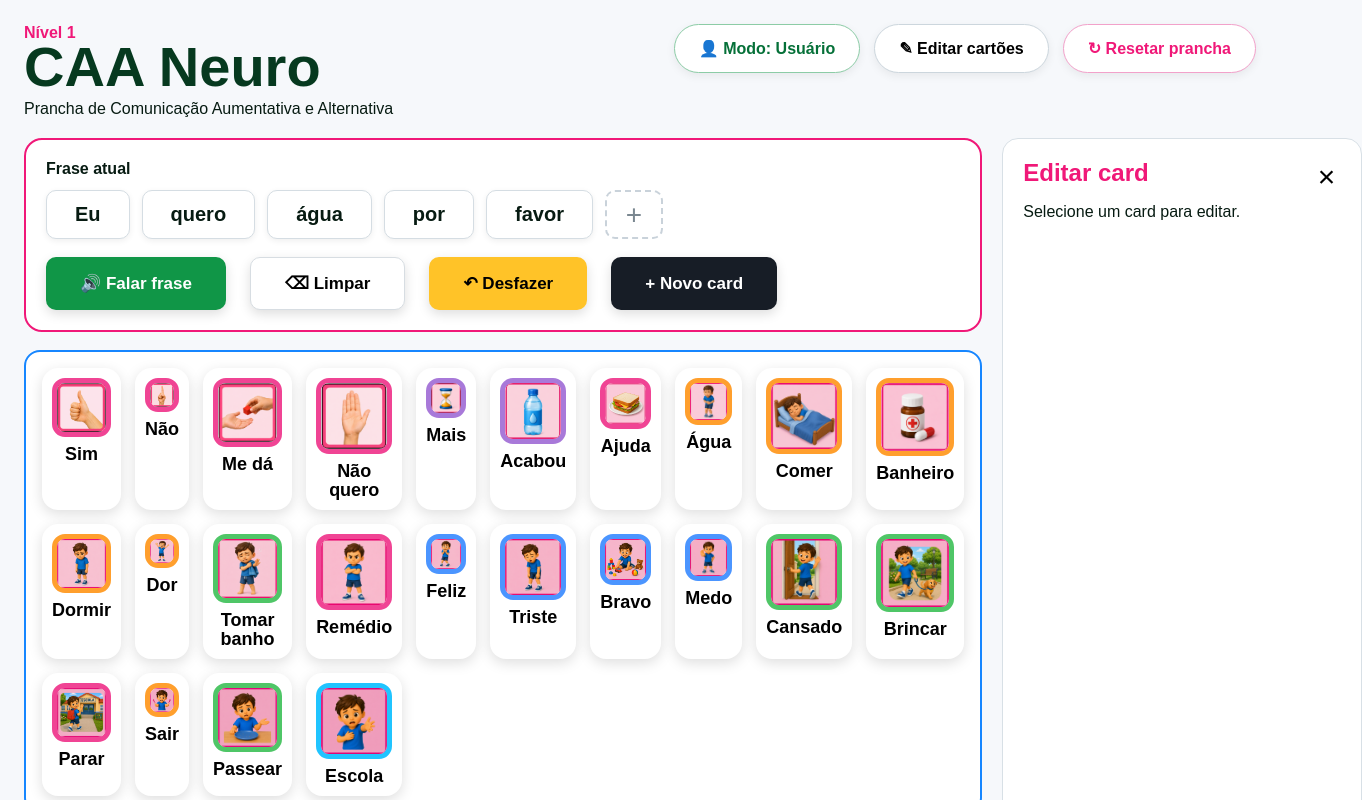
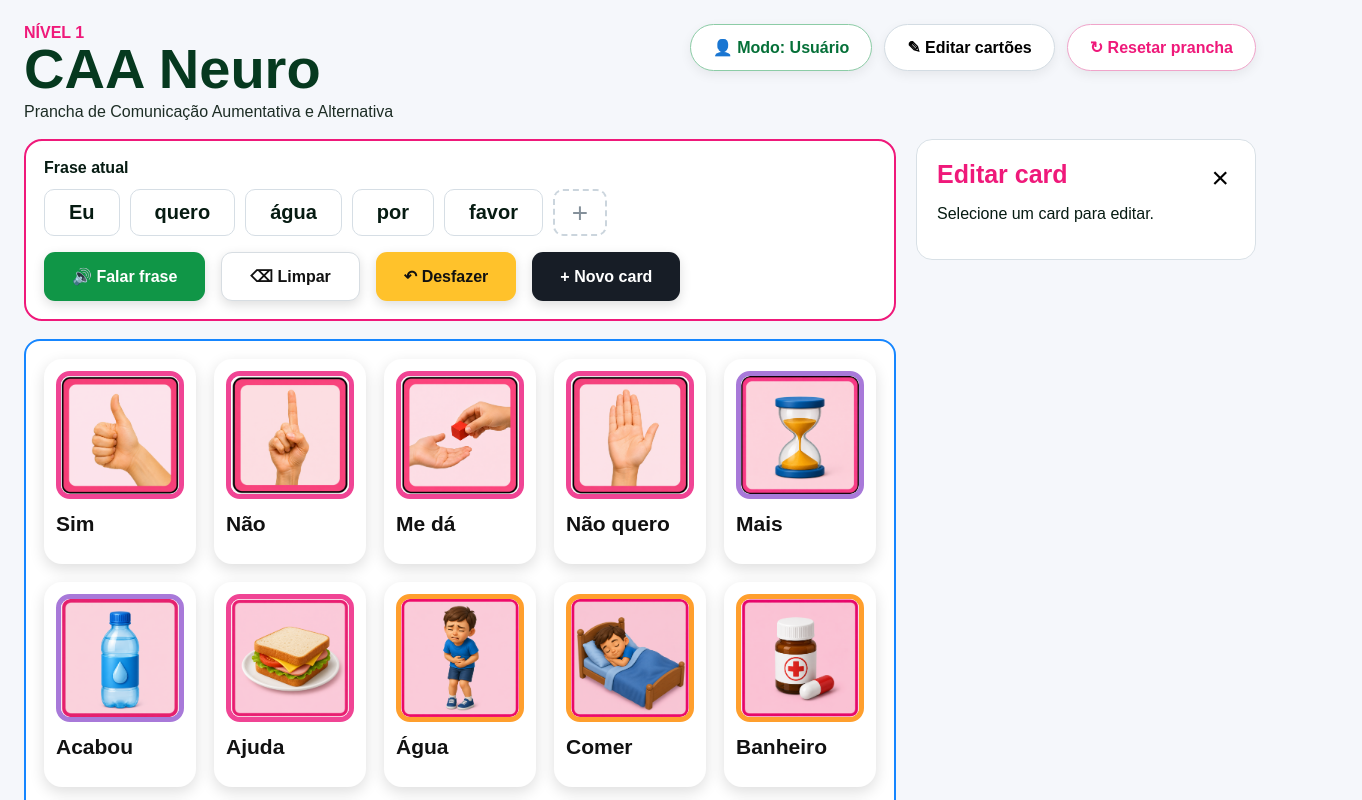
Before and after one commit to andreajoa/CAA-NEURO, a Next.js app: page / in a window 1280 px wide. Shown: the top 800 px of the page, 1362 px wide, since content can reach past the window. Built offline with nearby package versions, Linux system fonts and the light colour scheme.

Commit message:
Fix card sizing alignment and hover glow animation

```diff
--- a/app/globals.css
+++ b/app/globals.css
@@ -1,49 +1,142 @@
-body{margin:0;background:#f6f8fb;font-family:Arial,Helvetica,sans-serif;color:#071b12}
 *{box-sizing:border-box}
+html,body{margin:0;background:#f5f7fb;font-family:Arial,Helvetica,sans-serif;color:#061b12}
 button{font-family:inherit;cursor:pointer}
 
-.caa-page{max-width:1760px;margin:auto;padding:24px}
-.caa-header{display:flex;justify-content:space-between;align-items:flex-start;margin-bottom:20px}
-.caa-level{font-weight:900;color:#f01878}
-.caa-title{font-size:56px;line-height:.9;margin:0;color:#06391f}
-.caa-subtitle{font-size:16px;margin-top:8px}
-.caa-actions{display:flex;gap:14px;flex-wrap:wrap}
-.caa-pill{background:white;border:1px solid #ccd6dd;border-radius:999px;padding:14px 24px;font-weight:900;font-size:16px;box-shadow:0 3px 10px #0001}
+.caa-page{max-width:1500px;margin:0 auto;padding:24px}
+.caa-header{display:flex;justify-content:space-between;align-items:flex-start;margin-bottom:18px}
+.caa-title{font-size:56px;margin:0;color:#06391f;line-height:.95}
+.caa-level{font-weight:900;color:#ef197a;text-transform:uppercase}
+.caa-subtitle{font-size:16px;margin-top:8px;color:#1d2d25}
+.caa-actions{display:flex;gap:12px;flex-wrap:wrap}
+.caa-pill{background:white;border:1px solid #d3dce3;border-radius:999px;padding:13px 22px;font-weight:900;font-size:16px;box-shadow:0 4px 12px #0001}
 .caa-pill-green{color:#057038;border-color:#8ccca6}
-.caa-pill-pink{color:#f01878;border-color:#f2a1ca}
+.caa-pill-pink{color:#ef197a;border-color:#f0a4ca}
 
-.caa-layout{display:grid;grid-template-columns:1fr 360px;gap:20px}
-.caa-phrase{background:white;border:2px solid #f01878;border-radius:18px;padding:20px;margin-bottom:18px}
+.caa-layout{display:grid;grid-template-columns:minmax(0,1fr) 340px;gap:20px;align-items:start}
+.caa-phrase{background:white;border:2px solid #ef197a;border-radius:18px;padding:18px;margin-bottom:18px}
 .caa-phrase-title{font-weight:900;margin-bottom:12px}
-.caa-words{display:flex;gap:12px;flex-wrap:wrap;margin-bottom:18px}
-.caa-word{background:white;border:1px solid #d5dde3;border-radius:10px;padding:12px 28px;font-size:20px;font-weight:900;box-shadow:0 2px 6px #0001}
-.caa-plus{border:2px dashed #c9d2da;background:white;border-radius:10px;width:58px;font-size:28px;color:#7a8790}
-.caa-buttons{display:flex;gap:24px;flex-wrap:wrap}
-.caa-btn{border:0;border-radius:10px;padding:15px 34px;font-size:17px;font-weight:900;box-shadow:0 4px 12px #0002}
+.caa-words{display:flex;gap:10px;flex-wrap:wrap;margin-bottom:16px}
+.caa-word{background:white;border:1px solid #d6dee5;border-radius:10px;padding:11px 24px;font-size:20px;font-weight:900}
+.caa-plus{width:54px;border:2px dashed #cbd5dd;background:white;border-radius:10px;font-size:28px;color:#84909a}
+.caa-buttons{display:flex;gap:16px;flex-wrap:wrap}
+.caa-btn{border:0;border-radius:11px;padding:14px 28px;font-weight:900;font-size:16px;box-shadow:0 4px 12px #0002}
 .caa-green{background:#109647;color:white}
-.caa-yellow{background:#ffc328}
+.caa-yellow{background:#ffc22b;color:#111}
 .caa-dark{background:#171d26;color:white}
-.caa-white{background:white;border:1px solid #d7dde2}
+.caa-white{background:white;border:1px solid #d7dde2;color:#111}
 
-.caa-board{background:white;border:2px solid #1686ff;border-radius:16px;padding:16px}
-.caa-grid{display:grid;grid-template-columns:repeat(10,1fr);gap:14px}
+.caa-board{background:white;border:2px solid #1686ff;border-radius:16px;padding:18px}
+.caa-grid{
+  display:grid;
+  grid-template-columns:repeat(auto-fill,minmax(145px,1fr));
+  gap:18px;
+  align-items:stretch;
+}
 
-.caa-card{position:relative;border-radius:16px;padding:3px;background:#fff;box-shadow:0 4px 14px #0002}
-.caa-card:before{content:"";position:absolute;inset:-3px;border-radius:18px;background:conic-gradient(#ff3b93,#7b61ff,#20d7ff,#62e36d,#ffbd2e,#ff3b93);opacity:0;transition:.2s}
-.caa-card:hover:before,.caa-card.active:before{opacity:1;animation:caa-spin 1.4s linear infinite}
-.caa-card-inner{position:relative;background:white;border-radius:14px;padding:7px;z-index:1}
-.caa-img{aspect-ratio:1/1;border:5px solid var(--cat,#f04494);border-radius:13px;overflow:hidden;background:#ffe6f1}
-.caa-img img{width:100%;height:100%;object-fit:cover;display:block}
-.caa-label{text-align:center;font-size:18px;font-weight:900;padding-top:8px;line-height:1.05}
-.caa-card-tools{display:none;gap:5px;margin-top:6px}
+.caa-card{
+  position:relative;
+  width:100%;
+  height:205px;
+  border-radius:18px;
+  padding:4px;
+  background:white;
+  box-shadow:0 5px 15px #0002;
+  overflow:visible;
+}
+
+.caa-card::before{
+  content:"";
+  position:absolute;
+  inset:-4px;
+  border-radius:22px;
+  background:conic-gradient(from 0deg,#ff2f92,#ffffff,#23d7ff,#8b5cff,#ffcc30,#ff2f92);
+  opacity:0;
+  transition:opacity .18s ease;
+  z-index:0;
+}
+
+.caa-card:hover::before,
+.caa-card.active::before{
+  opacity:1;
+  animation:caa-spin 1.2s linear infinite;
+  filter:drop-shadow(0 0 10px #ff48a6) drop-shadow(0 0 16px #23d7ff);
+}
+
+.caa-card-inner{
+  position:relative;
+  z-index:1;
+  height:100%;
+  background:white;
+  border-radius:15px;
+  padding:8px;
+  display:flex;
+  flex-direction:column;
+}
+
+.caa-card-button{
+  background:transparent;
+  border:0;
+  padding:0;
+  width:100%;
+  flex:1;
+  display:flex;
+  flex-direction:column;
+}
+
+.caa-img{
+  width:100%;
+  aspect-ratio:1/1;
+  border:5px solid var(--cat,#f04494);
+  border-radius:14px;
+  overflow:hidden;
+  background:#ffe6f1;
+  flex-shrink:0;
+}
+
+.caa-img img{
+  width:100%;
+  height:100%;
+  object-fit:cover;
+  display:block;
+}
+
+.caa-label{
+  min-height:42px;
+  display:flex;
+  align-items:center;
+  justify-content:center;
+  text-align:center;
+  font-size:21px;
+  font-weight:900;
+  line-height:1.02;
+  padding-top:7px;
+  color:#111;
+}
+
+.caa-card-tools{
+  display:none;
+  grid-template-columns:1fr 1fr;
+  gap:6px;
+  margin-top:6px;
+}
+
+.caa-editing .caa-card{height:244px}
 .caa-editing .caa-card-tools{display:grid}
-.caa-small{border:1px solid #ddd;background:#f5f5f5;border-radius:7px;padding:6px;font-size:11px;font-weight:900}
 
-.caa-side{background:white;border:1px solid #d8e0e6;border-radius:16px;padding:20px}
-.caa-side h2{margin:0 0 16px;color:#f01878}
-.caa-close{float:right;border:0;background:white;font-size:30px}
-.caa-preview{width:220px;margin:18px auto;position:relative;border-radius:22px;padding:8px}
-.caa-preview:before{content:"";position:absolute;inset:-5px;border-radius:26px;background:conic-gradient(#ff3b93,#7b61ff,#20d7ff,#fff,#ff3b93);animation:caa-spin 1.5s linear infinite}
+.caa-small{
+  border:1px solid #d8d8d8;
+  background:#f7f7f7;
+  border-radius:8px;
+  padding:7px;
+  font-size:11px;
+  font-weight:900;
+}
+
+.caa-side{background:white;border:1px solid #d8e0e6;border-radius:16px;padding:20px;position:sticky;top:20px}
+.caa-side h2{margin:0 0 16px;color:#ef197a;font-size:25px}
+.caa-close{float:right;background:white;border:0;font-size:30px}
+.caa-preview{width:215px;margin:20px auto;position:relative;padding:8px}
+.caa-preview::before{content:"";position:absolute;inset:-5px;border-radius:24px;background:conic-gradient(#ff2f92,#fff,#23d7ff,#8b5cff,#ffcc30,#ff2f92);animation:caa-spin 1.2s linear infinite;filter:drop-shadow(0 0 14px #ff48a6)}
 .caa-preview-inner{position:relative;background:white;border-radius:18px;padding:7px}
 .caa-preview img{width:100%;aspect-ratio:1/1;object-fit:cover;border-radius:14px;border:5px solid #f04494}
 .caa-field{font-weight:900;margin:14px 0 8px}
@@ -51,27 +144,38 @@ button{font-family:inherit;cursor:pointer}
 .caa-side-actions{display:grid;gap:12px;margin-top:18px}
 
 .caa-hint{margin:12px 0;color:#64707a}
-.caa-info-grid{display:grid;grid-template-columns:1fr 1fr 1.3fr 1fr;gap:16px;margin-top:22px}
+.caa-info-grid{display:grid;grid-template-columns:1fr 1fr 1.25fr 1fr;gap:16px;margin-top:22px}
 .caa-info{background:white;border:1px solid #d9e1e7;border-radius:14px;padding:18px}
 .caa-info h3{margin:0 0 12px;color:#064923;text-transform:uppercase;font-size:15px}
 .caa-dot{display:inline-block;width:18px;height:18px;border-radius:50%;margin-right:8px;vertical-align:middle}
 
-.cat-basic{--cat:#f04494}.cat-need{--cat:#ff9f2d}.cat-action{--cat:#4fc667}.cat-emotion{--cat:#4b95ff}.cat-control{--cat:#a879d9}.cat-place{--cat:#20c4ff}
+.cat-basic{--cat:#f04494}
+.cat-need{--cat:#ff9f2d}
+.cat-action{--cat:#4fc667}
+.cat-emotion{--cat:#4b95ff}
+.cat-control{--cat:#a879d9}
+.cat-place{--cat:#20c4ff}
+
 @keyframes caa-spin{to{transform:rotate(360deg)}}
 
 @media(max-width:1199px){
   .caa-layout{grid-template-columns:1fr}
   .caa-side{display:none}
-  .caa-grid{grid-template-columns:repeat(4,1fr)}
-  .caa-title{font-size:38px}
+  .caa-grid{grid-template-columns:repeat(auto-fill,minmax(130px,1fr))}
+  .caa-card{height:190px}
+  .caa-title{font-size:40px}
   .caa-info-grid{grid-template-columns:1fr 1fr}
 }
+
 @media(max-width:767px){
   .caa-page{padding:12px}
   .caa-header{display:block}
   .caa-actions{margin-top:14px}
-  .caa-grid{grid-template-columns:repeat(2,1fr);gap:10px}
+  .caa-grid{grid-template-columns:repeat(2,1fr);gap:12px}
+  .caa-card{height:220px}
+  .caa-editing .caa-card{height:258px}
+  .caa-label{font-size:22px}
   .caa-buttons{gap:10px}
-  .caa-btn{flex:1;padding:12px}
+  .caa-btn{width:100%;padding:13px}
   .caa-info-grid{grid-template-columns:1fr}
 }
--- a/app/page.jsx
+++ b/app/page.jsx
@@ -69,7 +69,7 @@ export default function Home(){
           <div className="caa-grid">
             {cards.map(card=><article key={card.id} className={`caa-card cat-${card.cat} ${editing?.id===card.id?"active":""}`}>
               <div className="caa-card-inner">
-                <button onClick={()=>selectCard(card)} style={{background:"transparent",border:0,padding:0,width:"100%"}}>
+                <button onClick={()=>selectCard(card)} className="caa-card-button">
                   <div className="caa-img"><img src={card.image} alt={card.label}/></div>
                   <div className="caa-label">{card.label}</div>
                 </button>
```
